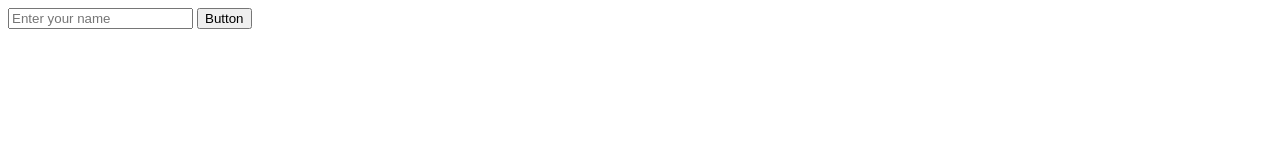
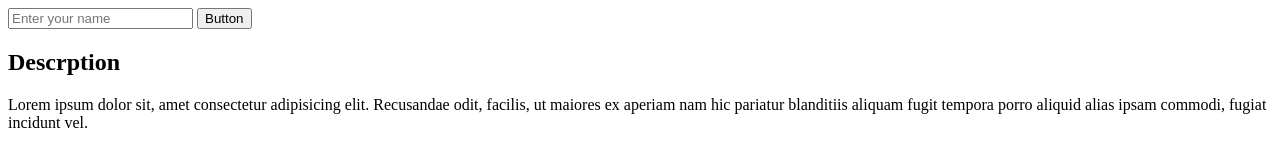
Before and after one commit to Zakaria-cpu301/git_test, a plain HTML site: page index.html in a window 1280 px wide. Drawn offline with Linux system fonts and the light colour scheme.

Commit message:
lorem p #1

```diff
--- a/index.html
+++ b/index.html
@@ -10,5 +10,7 @@
         <input type="text" name="name" placeholder="Enter your name">
         <button type="button">Button</button>
     </form>
+    <h2>Descrption</h2>
+    <p>Lorem ipsum dolor sit, amet consectetur adipisicing elit. Recusandae odit, facilis, ut maiores ex aperiam nam hic pariatur blanditiis aliquam fugit tempora porro aliquid alias ipsam commodi, fugiat incidunt vel.</p>
 </body>
 </html>
```
